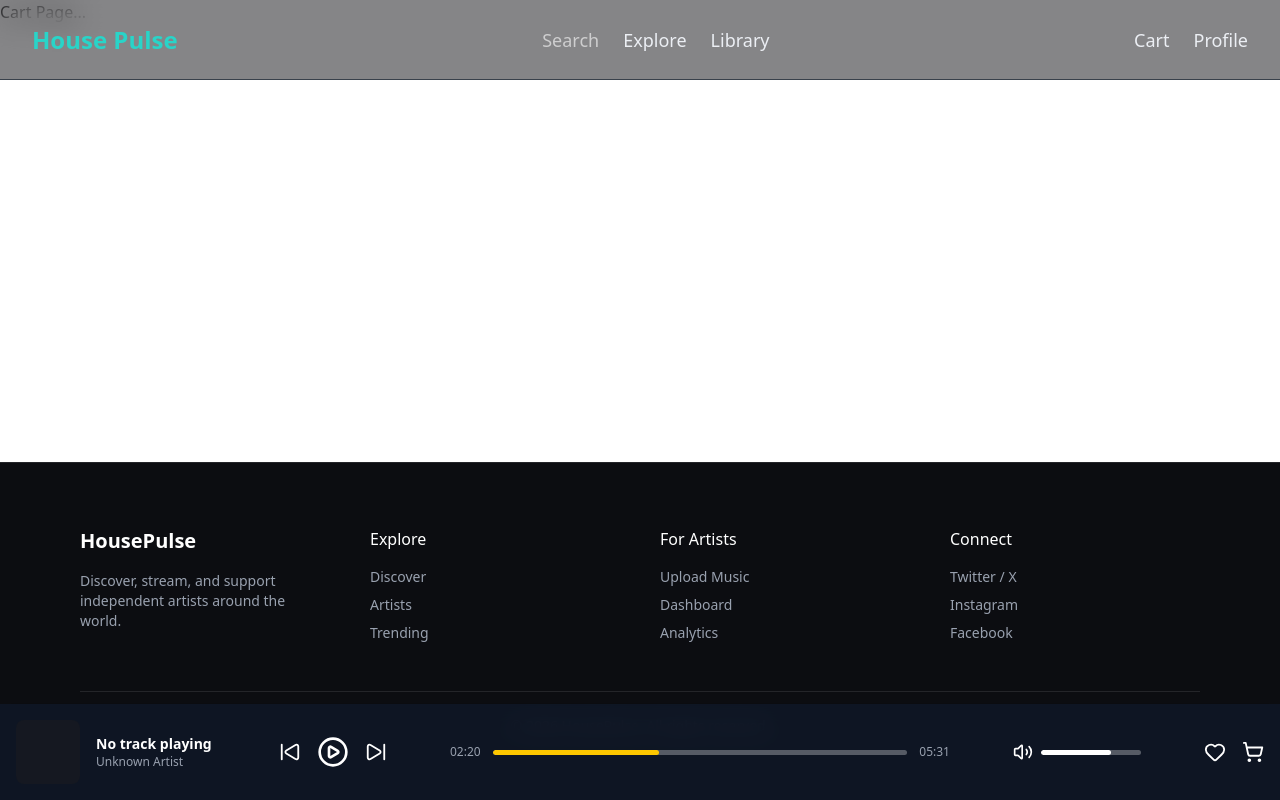
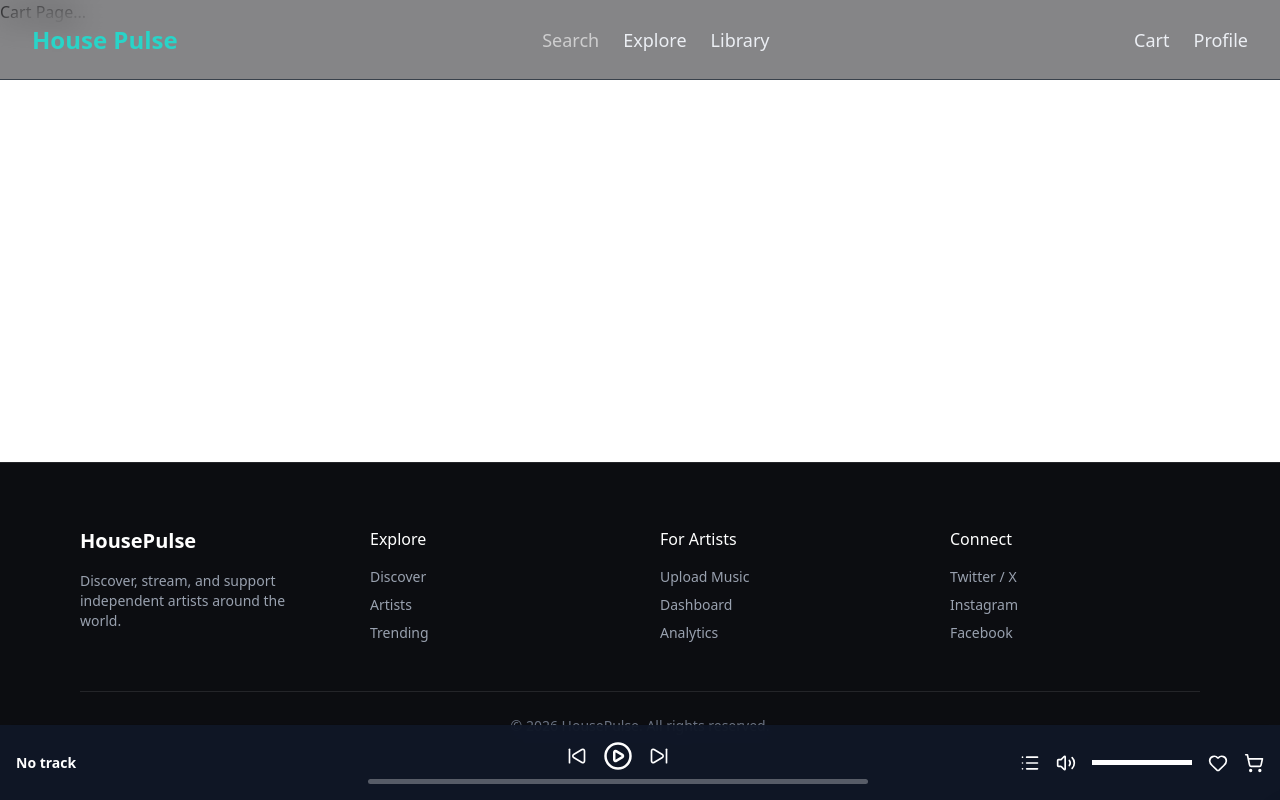
Before and after one commit to Scott12565/House-Pulse, a Next.js app: page /cart in a window 1280 px wide. Built offline with nearby package versions, Linux system fonts and the light colour scheme.

Commit message:
feat(player): implement responsive bottom player, queue drawer, seek, volume, and playback controls

```diff
--- a/app/layout.js
+++ b/app/layout.js
@@ -4,6 +4,7 @@ import NavBar from "@/components/layout/NavBar";
 import Footer from "@/components/layout/Footer";
 import BottomPlayer from "@/components/player/BottomPlayer";
 import PlayerProvider from "@/components/player/PlayerProvider";
+import QueueDrawer from "@/components/player/QueueDrawer";
 
 const inter = Inter({
   subsets: ["latin"],
@@ -47,6 +48,7 @@ export default function RootLayout({ children }) {
           <Footer />
 
           <BottomPlayer />
+          <QueueDrawer />
         </PlayerProvider>
       </body>
     </html>
--- a/components/home/FeaturedTracks.jsx
+++ b/components/home/FeaturedTracks.jsx
@@ -1,11 +1,16 @@
 'use client'
 import Image from 'next/image';
 import Link from 'next/link'
-import { Play, Heart, ShoppingCart } from 'lucide-react';
+import { Play, Heart, ShoppingCart, Pause } from 'lucide-react';
 import Container from '@/components/layout/Container'
+import { usePlayer } from '../player/PlayerProvider';
 
 export default function FeaturedTracks({ tracks }) {
+  const { playTrack, isPlaying, currentTrack } = usePlayer();
 
+  const isThisTrackPlaying = (track) => {
+    return isPlaying && currentTrack?._id === track._id;
+  };
   if (!tracks) return (
     <div className="text-center font-medium text-text-primary">
       <h2 className="text-2xl">No tracks available</h2>
@@ -44,8 +49,12 @@ export default function FeaturedTracks({ tracks }) {
                 {/* === Overlay === */}
                 <div className="absolute inset-0 bg-black/60 backdrop-blur-sm opacity-0 scale-95 group-hover:opacity-100 group-hover:scale-100 transition duration-300 flex items-center justify-center" aria-hidden="false">
                   <div className="flex gap-4">
-                    <button type="button" aria-label={`Play preview for ${track.title}`} className="bg-text-primary/90 text-ink-black p-3 rounded-full hover:opacity-90">
-                      <Play size={20} className='transition-transform duration-200' />
+                    <button
+                    onClick={() => playTrack(track, tracks)}
+                    type="button" aria-label={`Play preview for ${track.title}`} className="bg-text-primary/90 text-ink-black p-3 rounded-full hover:opacity-90">
+                     {isThisTrackPlaying(track) ? (
+                      <Pause size={20} className='transition-transform duration-200' />
+                      ) : ( <Play size={20} className='transition-transform duration-200' />)}
                     </button>
                     <button type="button" aria-label={`Like ${track.title}`} className="bg-text-primary/90 text-ink-black p-3 rounded-full hover:opacity-90">
                       <Heart size={20} className='transition-transform duration-200' />
--- a/components/home/HeroSlider.jsx
+++ b/components/home/HeroSlider.jsx
@@ -76,7 +76,7 @@ export default function HeroSlider({ tracks }) {
 
                 {/* === Action Buttons === */}
                     <div className="flex gap-4 mt-5">
-                        <button onClick={() => playTrack(currentTrack)}
+                        <button onClick={() => playTrack(currentTrack, tracks)}
                         className="flex-1 py-2.5 rounded-lg border border-graphite-frame bg-night-slate hover:bg-dark-matter transition text-sm text-text-primary cursor-pointer ">
                             Preview
                         </button>
--- a/components/player/BottomPlayer.jsx
+++ b/components/player/BottomPlayer.jsx
@@ -7,119 +7,208 @@ import {
     CirclePlayIcon,
     Volume2,
     ShoppingCart,
-    Heart
+    Heart,
+    Volume1,
+    VolumeX,
+    ListIcon
 } from "lucide-react";
 
 import Image from "next/image";
 import { usePlayer } from "./PlayerProvider";
+import { useEffect, useState } from "react";
 
 export default function BottomPlayer() {
-    const { currentTrack, isPlaying, currentTime, duration, playTrack } = usePlayer();
-    console.log('current track', currentTrack);
+    const [isDraging, setIsDraging] = useState(false);
+
+    const {
+        currentTrack,
+        isPlaying,
+        currentTime,
+        duration,
+        playTrack,
+        nextTrack,
+        prevTrack,
+        volume,
+        isMuted,
+        volumeControl,
+        toggleMute,
+        toggleQueue,
+        audioRef
+    } = usePlayer();
+
+    const formatTime = (time) => {
+        if (!time) return '00:00';
+
+        const min = Math.floor(time / 60);
+        const sec = Math.floor(time % 60);
+
+        return `${min < 10 ? '0' + min : min}:${sec < 10 ? '0' + sec : sec}`;
+    };
+
+    const progress = duration ? (currentTime / duration) * 100 : 0;
+
+    const handleSeekToPosition = (e) => {
+        if (!audioRef.current || !duration) return;
+
+        const rect = e.currentTarget.getBoundingClientRect();
+        const clickX = e.clientX - rect.left;
+        const percent = clickX / rect.width;
+
+        audioRef.current.currentTime = percent * duration;
+    };
+
+    const getVolumeIcon = () => {
+        if (isMuted || volume === 0) return <VolumeX size={20} />;
+        if (volume <= 0.3) return <Volume1 size={20} />;
+        return <Volume2 size={20} />;
+    };
+
+    const handleMouseDown = (e) => {
+        setIsDraging(true);
+        handleSeekToPosition(e);
+    };
+
+    const handleMouseMove = (e) => {
+        if (!isDraging) return;
+        handleSeekToPosition(e);
+    };
+
+    useEffect(() => {
+        const stopDragging = () => setIsDraging(false);
+        window.addEventListener("mouseup", stopDragging);
+        return () => window.removeEventListener("mouseup", stopDragging);
+    }, []);
+
     return (
-        <div className="fixed bottom-0 left-0 right-0 bg-gray-900/80 backdrop-blur-md text-white p-4 z-100 shadow-lg">
+        <div className="fixed bottom-0 left-0 right-0 bg-gray-900/90 backdrop-blur-md text-white z-50 shadow-lg">
 
-            {/* Container */}
-            <div className="max-w-7xl mx-auto flex flex-wrap items-center justify-between gap-6">
+            {/* === MOBILE LAYOUT === */}
+            <div className="md:hidden px-4 py-3 space-y-3">
 
-                {/* Album Info */}
+                {/* Top row */}
+                <div className="flex items-center justify-between">
 
+                    {/* Track info */}
+                    <div className="flex items-center gap-3">
+                        <div className="w-12 h-12 relative rounded-md overflow-hidden">
+                            {currentTrack && (
+                                <Image
+                                    src={currentTrack.coverImageUrl}
+                                    alt="cover"
+                                    fill
+                                    className="object-cover"
+                                />
+                            )}
+                        </div>
 
-                    <div className="flex items-center gap-4 min-w-[200px]">
-                        {currentTrack ? (
-                            <>
-                                <div className='w-16 h-16 relative rounded-full bg-transparant overflow-hidden'>
-                                    <Image
-                                    src={currentTrack?.coverImageUrl}
-                                    alt="cover art"
-                                    fill
-                                    className="rounded-full object-cover shadow-md"
-                                    />
+                        <div>
+                            <p className="text-sm font-medium truncate max-w-[120px]">
+                                {currentTrack?.title || "No track"}
+                            </p>
+                            <p className="text-xs text-gray-400">
+                                {currentTrack?.artistName || "Unknown"}
+                            </p>
+                        </div>
+                    </div>
 
-                                </div>
+                    {/* Controls */}
+                    <div className="flex items-center gap-3">
+                        <button onClick={prevTrack}><SkipBackIcon size={20} /></button>
 
+                        <button onClick={() => currentTrack && playTrack(currentTrack)}>
+                            {isPlaying ? <CirclePauseIcon size={28} /> : <CirclePlayIcon size={28} />}
+                        </button>
 
-
-                                <div className=" rounded-lg bg-transparant">
-                                    <div>
-                                        <h3 className="text-sm font-semibold">{currentTrack?.title || "No track playing"}</h3>
-                                        <p className="text-xs text-text-muted">{currentTrack?.artistName || "Unknown Artist"}</p>
-                                    </div>
-                                </div>
-
-                            </>
-
-                        ) : (
-                            <>
-                                <div className="w-16 h-16 rounded-lg bg-dark-matter" />
-
-                                <div>
-                                    <h3 className="text-sm font-semibold">
-                                        No track playing
-                                    </h3>
-                                    <p className="text-xs text-gray-400">
-                                        Unknown Artist
-                                    </p>
-                                </div>
-                            </>
-
-
-                        )}
-                </div>
-
-                {/* Controls */}
-                <div className="flex items-center gap-4">
-                    <button
-                    className="hover:scale-110 transition cursor-pointer">
-                        <SkipBackIcon size={22} />
-                    </button>
-
-                    <button onClick={() => playTrack(currentTrack)}
-                    className="hover:scale-110 transition cursor-pointer">
-                        {isPlaying ? (
-                            <CirclePauseIcon size={32} />
-                        ) : (
-                            <CirclePlayIcon size={32} />
-                        )}
-                    </button>
-
-                    <button className="hover:scale-110 transition cursor-pointer">
-                        <SkipForwardIcon size={22} />
-                    </button>
+                        <button onClick={nextTrack}><SkipForwardIcon size={20} /></button>
+                    </div>
                 </div>
 
                 {/* Progress */}
-                <div className="flex items-center gap-3 w-full max-w-[500px]">
-                    <span className="text-xs text-gray-400">02:20</span>
+                <div className="flex items-center gap-2 text-xs">
+                    <span>{formatTime(currentTime)}</span>
 
-                    <div className="w-full h-[5px] bg-white/30 rounded-md overflow-hidden">
-                        {/* progress fill */}
-                        <div className="h-full bg-yellow-400 w-[40%] rounded-md"></div>
+                    <div
+                        onMouseDown={handleMouseDown}
+                        onMouseMove={handleMouseMove}
+                        className="flex-1 h-[4px] bg-white/30 rounded cursor-pointer"
+                    >
+                        <div
+                            className="h-full bg-yellow-400"
+                            style={{ width: `${progress}%` }}
+                        />
                     </div>
 
-                    <span className="text-xs text-gray-400">05:31</span>
+                    <span>{formatTime(duration)}</span>
                 </div>
+            </div>
 
-                {/* Volume */}
-                <div className="flex items-center gap-2">
-                    <Volume2 size={20} />
+            {/* === DESKTOP LAYOUT === */}
+            <div className="hidden md:flex max-w-7xl mx-auto items-center justify-between gap-6 p-4">
 
-                    <div className="w-[100px] h-[5px] bg-white/30 rounded-md overflow-hidden">
-                        <div className="h-full bg-white w-[70%] rounded-md"></div>
+                {/* Left */}
+                <div className="flex items-center gap-4 min-w-[200px]">
+                    {currentTrack && (
+                        <div className="w-14 h-14 relative rounded-full overflow-hidden">
+                            <Image src={currentTrack.coverImageUrl} alt="" fill className="object-cover" />
+                        </div>
+                    )}
+
+                    <div>
+                        <h3 className="text-sm font-semibold">{currentTrack?.title || "No track"}</h3>
+                        <p className="text-xs text-gray-400">{currentTrack?.artistName}</p>
                     </div>
                 </div>
 
-                {/* Actions */}
+                {/* Center controls */}
+                <div className="flex flex-col items-center gap-2 w-full max-w-[500px]">
+
+                    <div className="flex items-center gap-4">
+                        <button onClick={prevTrack}><SkipBackIcon size={20} /></button>
+
+                        <button onClick={() => currentTrack && playTrack(currentTrack)}>
+                            {isPlaying ? <CirclePauseIcon size={30} /> : <CirclePlayIcon size={30} />}
+                        </button>
+
+                        <button onClick={nextTrack}><SkipForwardIcon size={20} /></button>
+                    </div>
+
+                    <div
+                        onMouseDown={handleMouseDown}
+                        onMouseMove={handleMouseMove}
+                        className="w-full h-[5px] bg-white/30 rounded cursor-pointer"
+                    >
+                        <div className="h-full bg-yellow-400" style={{ width: `${progress}%` }} />
+                    </div>
+                </div>
+
+                {/* Right */}
                 <div className="flex items-center gap-4">
-                    <button className="hover:scale-110 transition cursor-pointer">
-                        <Heart size={22} />
+
+                    <button onClick={toggleQueue}>
+                        <ListIcon size={20} />
                     </button>
 
-                    <button className="hover:scale-110 transition cursor-pointer">
-                        <ShoppingCart size={22} />
+                    <button onClick={toggleMute}>
+                        {getVolumeIcon()}
                     </button>
+
+                    <div
+                        onClick={(e) => {
+                            const rect = e.currentTarget.getBoundingClientRect();
+                            const percent = (e.clientX - rect.left) / rect.width;
+                            volumeControl(percent);
+                        }}
+                        className="w-[100px] h-[5px] bg-white/30 rounded cursor-pointer"
+                    >
+                        <div
+                            className="h-full bg-white"
+                            style={{ width: `${volume * 100}%` }}
+                        />
+                    </div>
+
+                    <Heart size={20} />
+                    <ShoppingCart size={20} />
                 </div>
-
             </div>
         </div>
     );
--- a/components/player/PlayerProvider.jsx
+++ b/components/player/PlayerProvider.jsx
@@ -9,19 +9,24 @@ const PlayerProvider = ({ children }) => {
     // states
     const [currentTrack, setCurrentTrack] = useState(null);
     const [queue, setQueue] = useState([]);
+    const [currentIndex, setCurrentIndex] = useState(0);
     const [isPlaying, setIsPlaying] = useState(false);
     const [currentTime, setCurrentTime] = useState(0);
     const [duration, setDuration] = useState(0);
     const [volume, setVolume] = useState(1); // 0 to 1
     const [isMuted, setIsMuted] = useState(false);
     const [isLoading, setIsLoading] = useState(false);
+    const [isQueueOpen, setIsQueueOpen] = useState(false);
 
     const audioRef = useRef(null);
 
     // Functions
-
+    // toogle queue
+    const toggleQueue = () => {
+        setIsQueueOpen(prev => !prev);
+    };
     // Play Track
-    const playTrack = (track) => {
+    const playTrack = (track, tracks = queue) => {
         if(!audioRef.current) return;
 
         // Play or pause the current playing song
@@ -36,6 +41,12 @@ const PlayerProvider = ({ children }) => {
 
             return;
         }
+
+        // find the index of the track in the list
+        const index = tracks.findIndex(t => t._id === track._id);
+
+        setQueue(tracks);
+        setCurrentIndex(index);
 
         // If its a new track => load it and play
         // set current track to be the track
@@ -61,12 +72,64 @@ const PlayerProvider = ({ children }) => {
 
     }
 
+    // Go to the next song
+    const nextTrack = () => {
+        if (!queue.length || !audioRef.current) return;
+
+        const nextIndex = (currentIndex + 1) % queue.length;
+        const next = queue[nextIndex];
+
+        setCurrentIndex(nextIndex);
+        setCurrentTrack(next);
+
+        audioRef.current.src = next.audioFileUrl;
+        audioRef.current.load();
+
+        audioRef.current.play();
+        setIsPlaying(true);
+    };
+
     // Go to the previouse song
-    // Go to the next song
+    const prevTrack = () => {
+        if (!queue.length || !audioRef.current) return;
 
-    // Seeking within the current song
+        const prevIndex =
+            currentIndex === 0 ? queue.length - 1 : currentIndex - 1;
+
+        const prev = queue[prevIndex];
+
+        setCurrentIndex(prevIndex);
+        setCurrentTrack(prev);
+
+        audioRef.current.src = prev.audioFileUrl;
+        audioRef.current.load();
+
+        audioRef.current.play();
+        setIsPlaying(true);
+    };
 
     // Toggling the volume
+    const volumeControl = (value) => {
+        if(!audioRef.current) return;
+
+        // set the volume to be the value
+        audioRef.current.volume = value;
+        setVolume(value);
+
+        // if the value is greater than 0 then set muted to false
+        if(value > 0){
+            setIsMuted(false);
+        }
+    }
+
+    // Toggling mute
+    const toggleMute = () => {
+        if(!audioRef.current) return;
+
+        const newMuted = !isMuted;
+        audioRef.current.muted = newMuted
+        setIsMuted(newMuted);
+    }
 
     return (
         <PlayerContext.Provider value={{
@@ -79,11 +142,22 @@ const PlayerProvider = ({ children }) => {
             volume,
             isMuted,
             isLoading,
+            queue,
+            isQueueOpen,
 
             // functions
-            playTrack
+            playTrack,
+            nextTrack,
+            prevTrack,
+            volumeControl,
+            toggleMute,
+            toggleQueue,
         }} >
-            <audio ref={audioRef} />
+            <audio ref={audioRef}
+                onTimeUpdate={() => setCurrentTime(audioRef.current.currentTime)}
+                onLoadedMetadata={() => setDuration(audioRef.current.duration)}
+                onEnded={nextTrack}
+            />
             {children}
         </PlayerContext.Provider>
     )
--- /dev/null
+++ b/components/player/QueueDrawer.jsx
@@ -0,0 +1,104 @@
+'use client';
+
+import { usePlayer } from "./PlayerProvider";
+import Image from "next/image";
+import { X } from "lucide-react";
+
+export default function QueueDrawer() {
+    const { queue, currentTrack, playTrack, isQueueOpen, toggleQueue } = usePlayer();
+
+    return (
+        <>
+            {/* Overlay */}
+            {isQueueOpen && (
+                <div
+                    onClick={toggleQueue}
+                    className="fixed inset-0 bg-black/60 z-40 backdrop-blur-sm"
+                />
+            )}
+
+            {/* Drawer */}
+            <div
+                className={`
+                    fixed z-50 bg-gray-900 text-white backdrop-blur-sm shadow-2xl transition-transform duration-300
+
+                    /* Mobile (bottom drawer) */
+                    bottom-0 right-0 w-full h-[75vh] rounded-t-2xl
+
+                    /* Desktop (side drawer) */
+                    md:top-0 md:right-0 md:h-full md:w-[380px] md:rounded-none
+
+                    /* Animation */
+                    ${isQueueOpen
+                        ? "translate-y-0 md:translate-x-0"
+                        : "translate-y-full md:translate-x-full"
+                    }
+                `}
+            >
+                {/* Header */}
+                <div className="flex items-center justify-between p-4 border-b border-white/10">
+                    <h2 className="text-lg font-semibold">Up Next</h2>
+
+                    <button onClick={toggleQueue} className="hover:scale-110 transition">
+                        <X />
+                    </button>
+                </div>
+
+                {/* List */}
+                <div className="p-4 space-y-3 overflow-y-auto h-[calc(100%-70px)]">
+
+                    {(!queue || queue.length === 0) && (
+                        <p className="text-gray-400 text-sm text-center">
+                            No tracks in queue
+                        </p>
+                    )}
+
+                    {queue?.map((track) => {
+                        const isActive = track._id === currentTrack?._id;
+
+                        return (
+                            <div
+                                key={track._id}
+                                onClick={() => playTrack(track, queue)}
+                                className={`
+                                    flex items-center gap-3 p-2 rounded-lg cursor-pointer transition
+                                    ${isActive
+                                        ? "bg-cyan-500/20"
+                                        : "hover:bg-white/10"
+                                    }
+                                `}
+                            >
+                                {/* Cover */}
+                                <div className="w-10 h-10 relative rounded-md overflow-hidden">
+                                    <Image
+                                        src={track.coverImageUrl}
+                                        alt={track.title}
+                                        fill
+                                        className="object-cover"
+                                    />
+                                </div>
+
+                                {/* Info */}
+                                <div className="flex-1">
+                                    <p className="text-sm font-medium truncate">
+                                        {track.title}
+                                    </p>
+                                    <p className="text-xs text-gray-400 truncate">
+                                        {track.artistName}
+                                    </p>
+                                </div>
+
+                                {/* Playing indicator */}
+                                {isActive && (
+                                    <span className="text-xs text-cyan-400">
+                                        Playing
+                                    </span>
+                                )}
+                            </div>
+                        );
+                    })}
+                </div>
+            </div>
+        </>
+    );
+}
```
